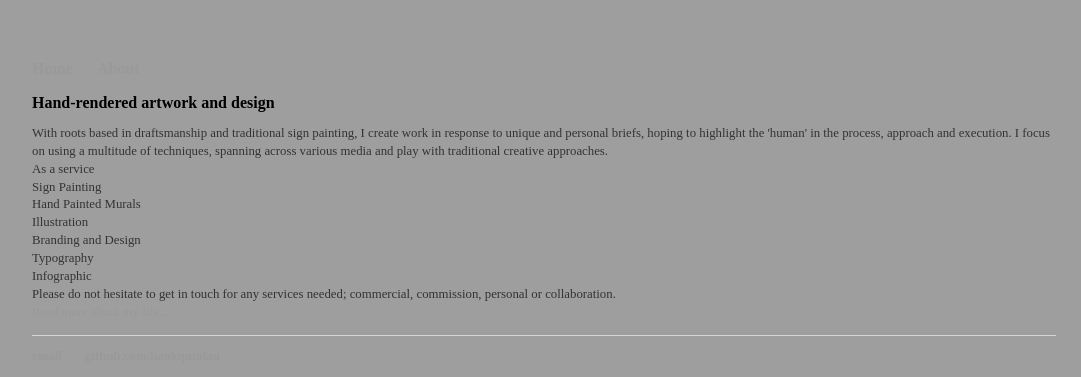
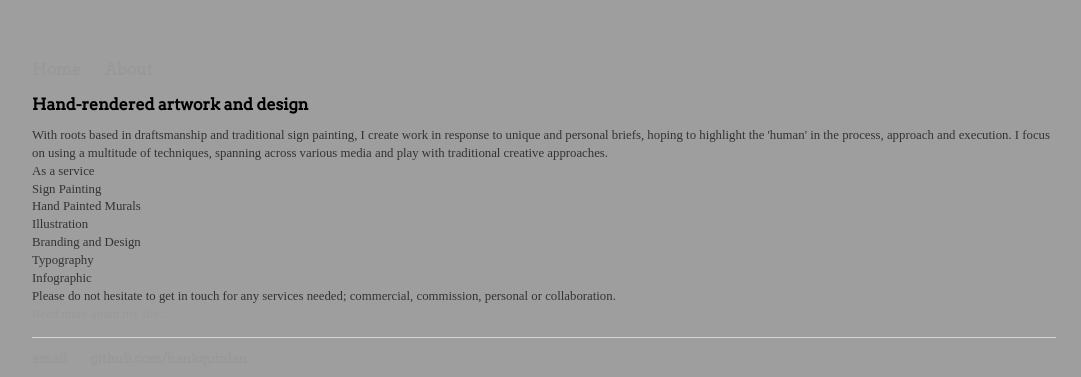
Before and after one commit to willwaltonfreeman/willwaltonfreeman.github.io, a Jekyll site: the page built from about/index.html, in a window 1280 px wide. Shown: the top 377 px of the page, without its empty margins (96-1177 px from the left). Built offline with Jekyll 4.4.1, drawn with Linux system fonts in a browser that asks for light colours.

Commit message:
Update default.html

```diff
--- a/_layouts/default.html
+++ b/_layouts/default.html
@@ -4,6 +4,7 @@
 			<title>{{ page.title }}</title>
 			<!-- link to main stylesheet -->
 			<link rel="stylesheet" type="text/css" href="/css/main.css">
+			<link href="https://fonts.googleapis.com/css?family=Arvo&display=swap" rel="stylesheet">
 		</head>
 		<body>
 			<nav>
```
